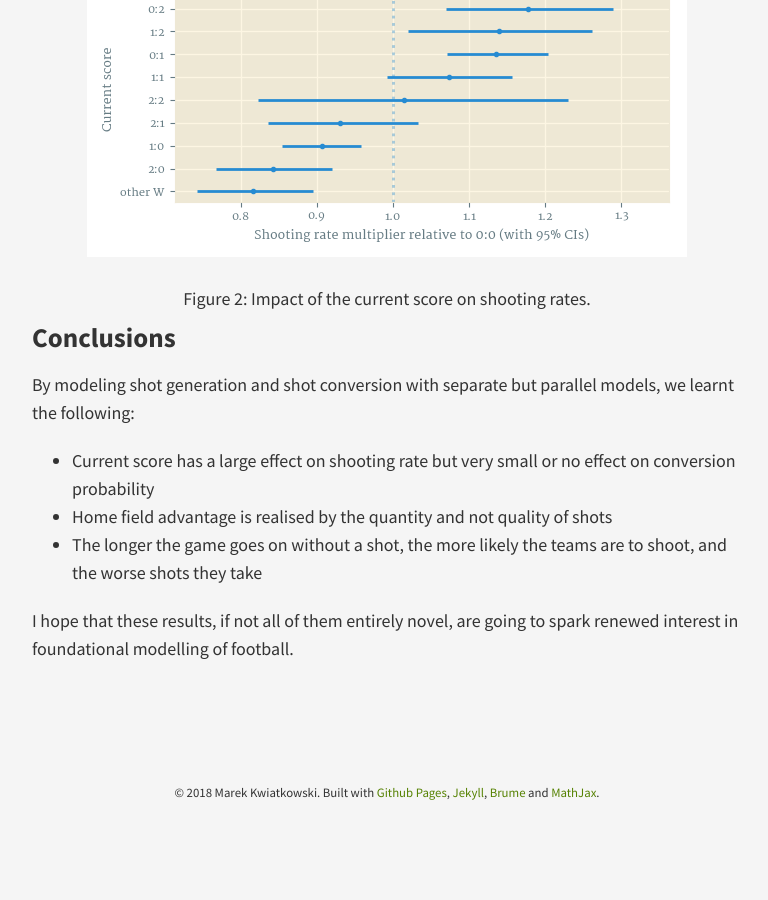
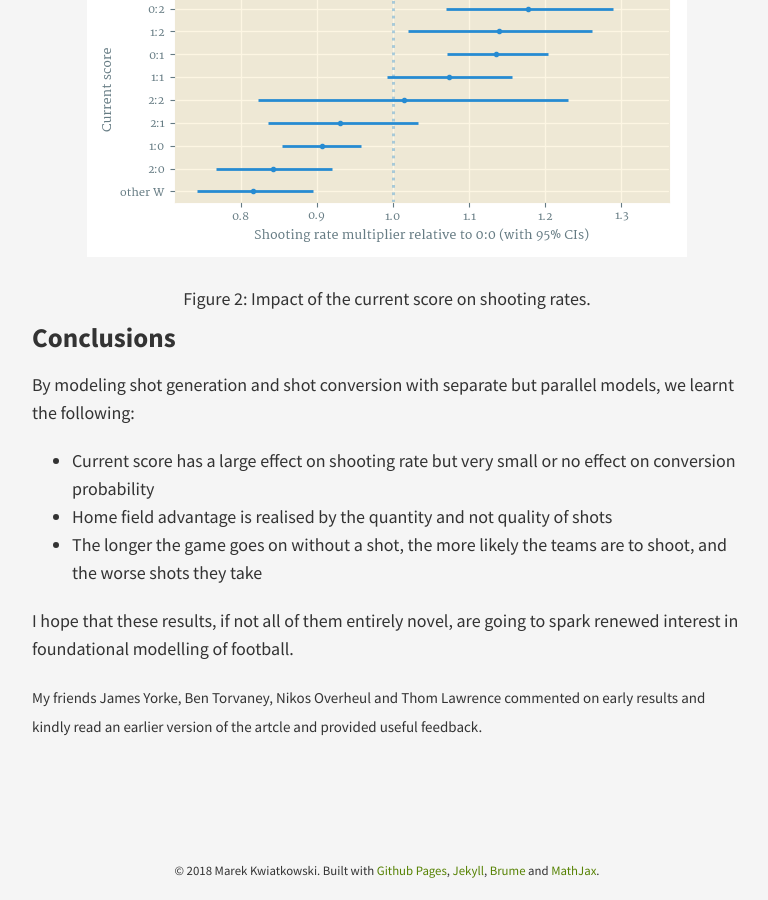
Before and after one commit to huffyhenry/huffyhenry.github.io, a Jekyll site: the page built from _posts/2018-10-21-rethinking-shots.md, in a window 1280 px wide and 900 px high, scrolled down 2668 px. Shown: the whole window, without its empty margins (253-1021 px from the left). Built offline with Jekyll 4.4.1, drawn with Linux system fonts in a browser that asks for light colours; formulas are drawn with MathJax 3; before the commit the page ends 3490 px from its top, so only the background shows below that.

Commit message:
Add acknowledgments

```diff
--- a/_posts/2018-10-21-rethinking-shots.md
+++ b/_posts/2018-10-21-rethinking-shots.md
@@ -118,3 +118,9 @@ we learnt the following:
 
 I hope that these results, if not all of them entirely novel, are going to
 spark renewed interest in foundational modelling of football.
+
+<small>
+My friends James Yorke, Ben Torvaney, Nikos Overheul and Thom Lawrence
+commented on early results and kindly read an earlier version of the
+artcle and provided useful feedback.
+</small>
```
